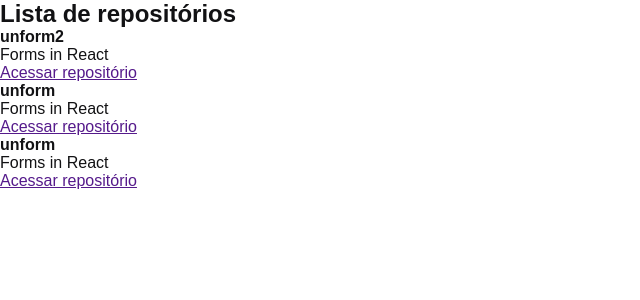
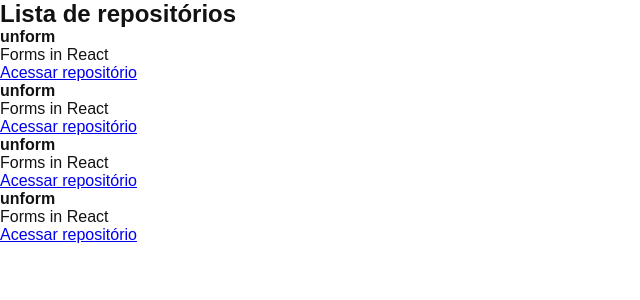
Before and after one commit to biancagualter/reactjs-fundamentals-github-explorer, a React app: page / in a window 1280 px wide. Shown: the top 300 px of the page, without its empty margins (0-640 px from the left). Built offline with nearby package versions, Linux system fonts and the light colour scheme.

Commit message:
🚧  important concepts - props

```diff
--- /dev/null
+++ b/src/components/RepositoryItem.jsx
@@ -0,0 +1,11 @@
+export function RepositoryItem(props) {
+    return (
+        <li>
+            <strong>{props.repository?.name ?? 'Default'}</strong>
+            <p>{props.repository.description}</p>
+            <a href={props.repository.link}>
+                Acessar repositório
+            </a>
+        </li>
+    )
+}
--- a/src/components/RepositoryList.jsx
+++ b/src/components/RepositoryList.jsx
@@ -1,4 +1,10 @@
-const repositoryName = 'unform2'
+import { RepositoryItem } from "./RepositoryItem"
+
+const repository = {
+    name: "unform",
+    description: "Forms in React",
+    link: "https://github.com/"
+}
 
 export function RepositoryList() {
     return (
@@ -6,27 +12,10 @@
             <h1>Lista de repositórios</h1>
 
             <ul>
-                <li>
-                    <strong>{repositoryName}</strong>
-                    <p>Forms in React</p>
-                    <a href="">
-                        Acessar repositório
-                    </a>
-                </li>
-                <li>
-                    <strong>unform</strong>
-                    <p>Forms in React</p>
-                    <a href="">
-                        Acessar repositório
-                    </a>
-                </li>
-                <li>
-                    <strong>unform</strong>
-                    <p>Forms in React</p>
-                    <a href="">
-                        Acessar repositório
-                    </a>
-                </li>
+                <RepositoryItem repository={repository} />
+                <RepositoryItem repository={repository} />
+                <RepositoryItem repository={repository} />
+                <RepositoryItem repository={repository} />
             </ul>
         </section>
     )
```
